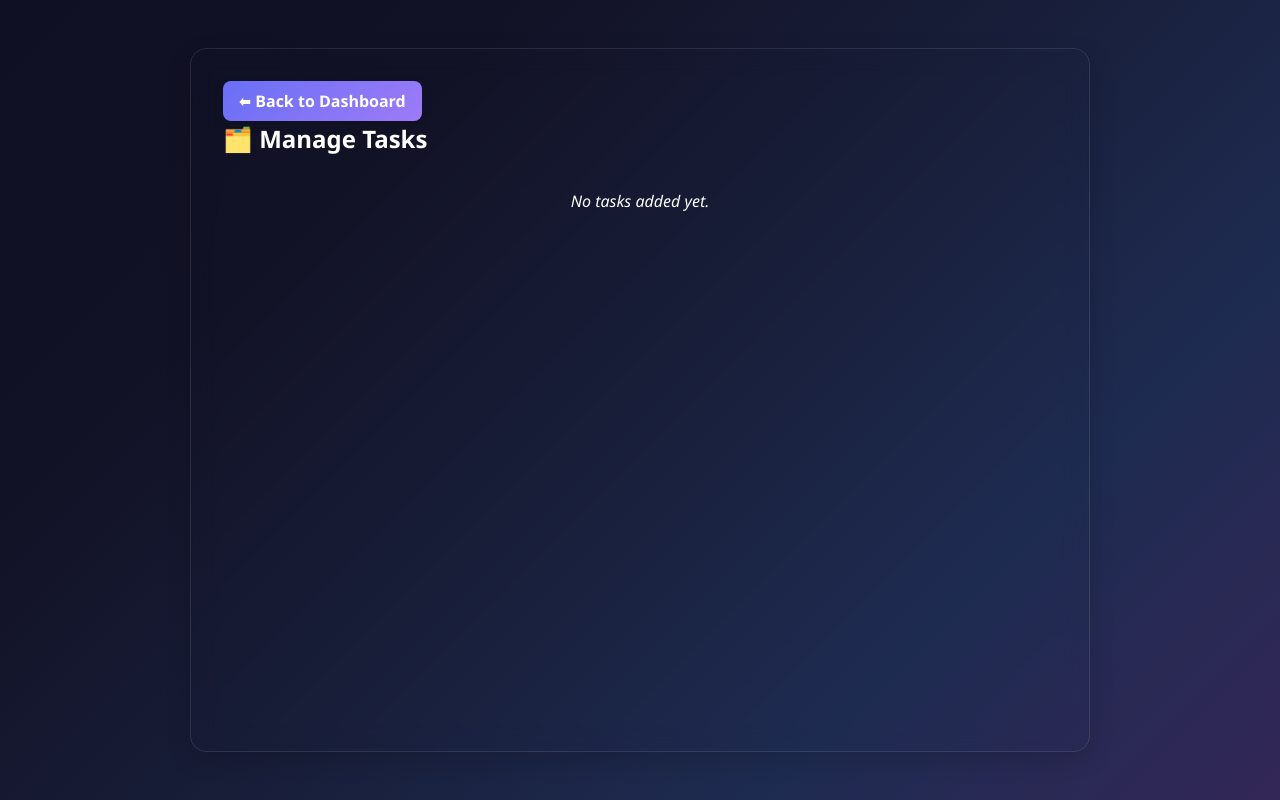
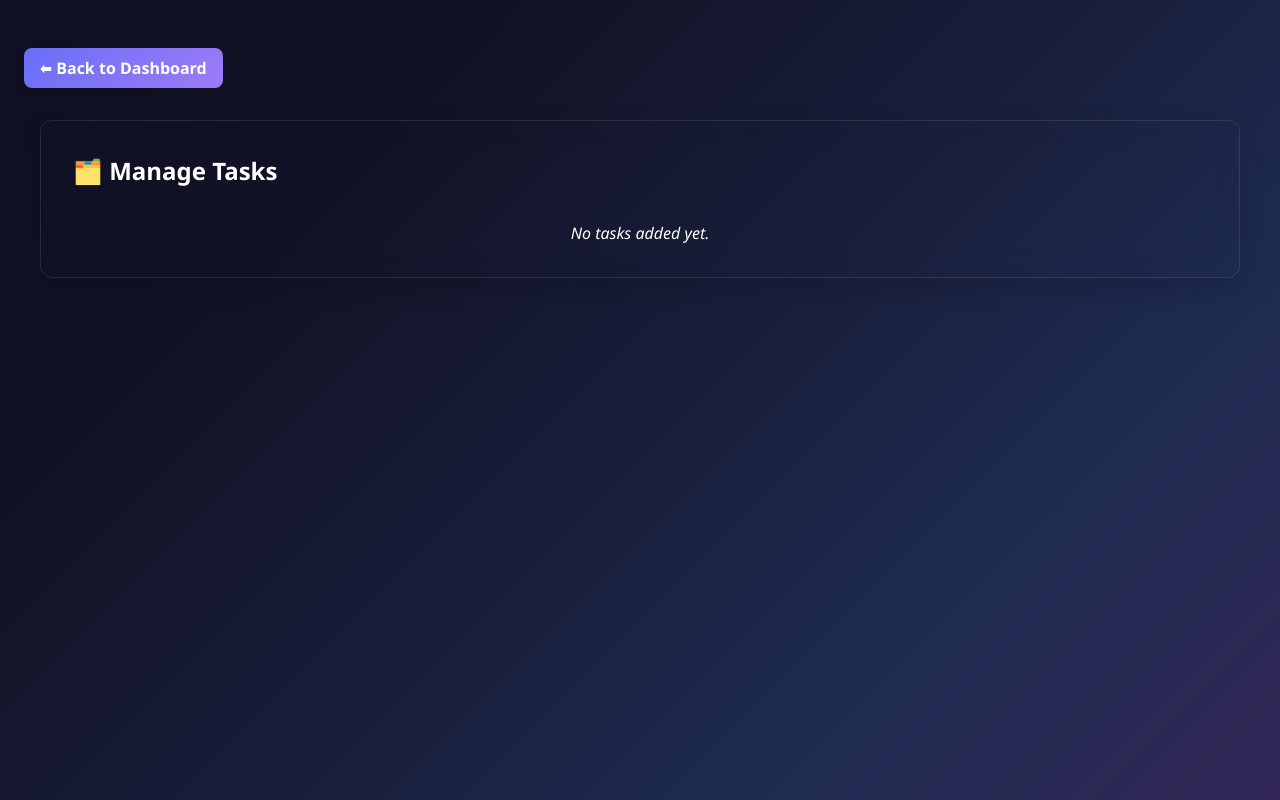
Before and after one commit to Akshaygohrava/Task-Management-System, a React (Vite) app: page /manage-tasks in a window 1280 px wide. Built offline with nearby package versions, Linux system fonts and the light colour scheme.

Commit message:
Task-Management System

```diff
--- a/src/Components/TaskMng/ManageTasks.css
+++ b/src/Components/TaskMng/ManageTasks.css
@@ -1,28 +1,30 @@
-/* Wrapper */
+/* === Wrapper === */
 .manage-task-wrapper {
   display: flex;
-  justify-content: center;
+  flex-direction: column; /* Allow back button above container */
+  align-items: center;
   padding: 3rem 1rem;
   min-height: 100vh;
   font-family: "Segoe UI", Tahoma, Geneva, Verdana, sans-serif;
 }
 
-/* Container */
-.manage-task-container {
+/* === Back Button === */
+/*
+.back-button-wrapper {
   width: 100%;
   max-width: 900px;
-  border-radius: 16px;
-  padding: 2rem;
-  backdrop-filter: blur(12px);
-  border: 1px solid rgba(255, 255, 255, 0.1);
-  box-shadow: 0 8px 24px rgba(0, 0, 0, 0.15);
-  transition: all 0.3s ease;
+  margin-bottom: 1rem;
+} */
+
+.back-button-wrapper {
+  width: 100%;
+  max-width: 900px;
+  margin-bottom: 2rem;   /* ⬅️ increased from 1rem to 2rem */
+  margin-top: -7rem;
+  align-self: flex-start; /* ⬅️ aligns to the left */
+  padding-left: 0.5rem;   /* ⬅️ slight left indent */
 }
 
-/* Back Button */
-.back-button-wrapper {
-  margin-bottom: 1rem;
-}
 
 .back-button {
   display: inline-block;
@@ -41,7 +43,21 @@
   transform: translateY(-2px);
 }
 
-/* Tasks List */
+/* === Container === */
+.manage-task-container {
+  width: 100%;
+  max-width: 1200px;   /* ⬅️ updated to match ProgressTracker */
+  border-radius: 12px; /* ⬅️ consistent rounded corners */
+  padding: 2rem;
+  margin-top: 2rem;
+  backdrop-filter: blur(12px);
+  border: 1px solid rgba(255, 255, 255, 0.1);
+  box-shadow: 0 8px 24px rgba(0, 0, 0, 0.15);
+  transition: all 0.3s ease;
+}
+
+
+/* === Task List === */
 .task-list {
   display: flex;
   flex-direction: column;
@@ -146,7 +162,7 @@
   margin-top: 2rem;
 }
 
-/* Inline Edit Form */
+/* === Inline Edit Form === */
 .edit-form {
   margin-top: 1rem;
   display: flex;
@@ -178,6 +194,7 @@
 .edit-actions {
   display: flex;
   gap: 1rem;
+  flex-wrap: wrap;
 }
 
 .save-btn {
@@ -198,7 +215,7 @@
   background: #5a6268;
 }
 
-/* Light Theme */
+/* === Light Theme === */
 .manage-task-wrapper.light {
   background: #f0f4f8;
 }
@@ -216,7 +233,7 @@
   color: #333;
 }
 
-/* Dark Theme */
+/* === Dark Theme === */
 .manage-task-wrapper.dark {
   background: linear-gradient(135deg, #0d0d2b, #1a1a3b);
 }
@@ -240,10 +257,14 @@
   color: #aaa;
 }
 
-/* Responsive */
+/* === Responsive === */
 @media (max-width: 768px) {
   .edit-actions {
     flex-direction: column;
     gap: 0.5rem;
   }
+
+  .back-button-wrapper {
+    max-width: 100%;
+  }
 }
--- a/src/Components/TaskMng/ManageTasks.jsx
+++ b/src/Components/TaskMng/ManageTasks.jsx
@@ -39,14 +39,14 @@ const ManageTasks = () => {
 
   return (
     <div className={`manage-task-wrapper ${theme}`}>
+      {/* ✅ Moved OUTSIDE the container */}
+      <div className="back-button-wrapper">
+        <Link to="/Dashboard" className="back-button">
+          ⬅ Back to Dashboard
+        </Link>
+      </div>
+
       <div className={`manage-task-container ${theme}`}>
-        {/* ✅ Back to Dashboard button */}
-        <div className="back-button-wrapper">
-          <Link to="/Dashboard" className="back-button">
-            ⬅ Back to Dashboard
-          </Link>
-        </div>
-
         <h2>🗂️ Manage Tasks</h2>
 
         {tasks.length === 0 ? (
```
